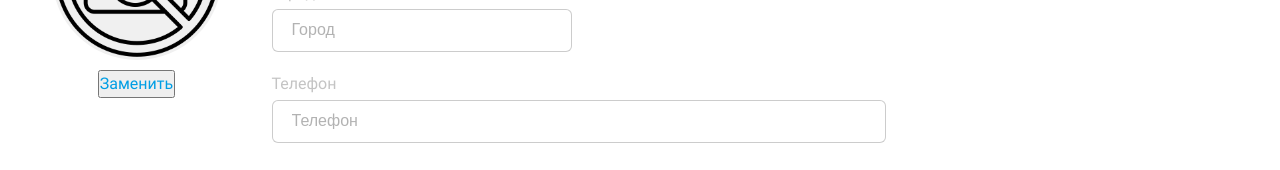
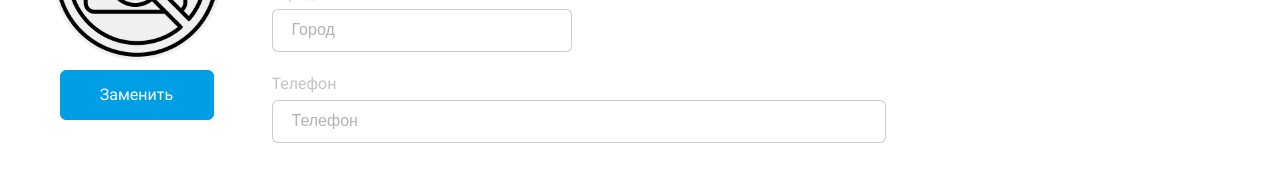
Before and after one commit to Aleksey8622/sky-pro-avito_project, a React (Create React App) app: page /profile in a window 1280 px wide. Shown: the part 497-667 px from the top of the page. Built offline with nearby package versions, Linux system fonts and the light colour scheme; no server answers; sample sign-in values are in the browser's storage.

Commit message:
снятие с публикации и финальные доработки

```diff
--- a/src/components/ArticleUser/ArticleUser.jsx
+++ b/src/components/ArticleUser/ArticleUser.jsx
@@ -1,9 +1,10 @@
 import moment from "moment";
 import React, { useEffect, useState } from "react";
 import { useSelector } from "react-redux";
-import { Link, useLocation, useParams } from "react-router-dom";
+import { Link, useLocation, useNavigate, useParams } from "react-router-dom";
 
 import {
+  useDeleteAdMutation,
   useGetAdIdQuery,
   useGetAdReviewsQuery,
 } from "../../store/redux/api-advertisement";
@@ -11,7 +12,8 @@ import {
 import "./ArticleUser.css";
 function ArticleUser() {
   const { id } = useParams();
-
+  const navigate = useNavigate();
+  const [deleteAd] = useDeleteAdMutation();
   const { data: comments, refetch } = useGetAdReviewsQuery({ id });
   const { data } = useGetAdIdQuery({ id });
   const userData = useSelector((state) => state.user.user);
@@ -43,6 +45,17 @@ function ArticleUser() {
     .format(` DD.MM.YYYY г., в h:mm`)
     .split(",");
 
+  const daleteAd = () => {
+    deleteAd({ id })
+      .unwrap()
+      .then(() => {
+        alert("Удаленно");
+        navigate("/");
+      })
+      .catch((error) => {
+        console.log(error.error);
+      });
+  };
   return (
     <>
       <main className="main">
@@ -117,6 +130,16 @@ function ArticleUser() {
                     <span>Редактировать</span>
                   </Link>
                 )}
+                {data?.user_id === userData?.id && (
+                  <button
+                    type="button"
+                    onClick={daleteAd}
+                    className="article__btn-user btn-hov02"
+                  >
+                    Снять с публикации
+                  </button>
+                )}
+
                 <div className="article__author author">
                   <div className="author__img">
                     <img
--- a/src/components/Profile/Profile.css
+++ b/src/components/Profile/Profile.css
@@ -127,12 +127,15 @@
 }
 
 .settings__change-photo {
-    margin-top: 10px;
-    margin-bottom: 30px;
-    text-decoration: none;
     font-size: 16px;
-    line-height: 24px;
-    color: #009EE4;
+    line-height: 1;
+    color: #FFFFFF;
+    width: 154px;
+    height: 50px;
+    margin: 10px 7px 0;
+    background-color: #009EE4;
+    border-radius: 6px;
+    border: 1px solid #009EE4;
 }
 
 .settings__right {
--- a/src/components/modal/addnewat/Addnewat.jsx
+++ b/src/components/modal/addnewat/Addnewat.jsx
@@ -57,6 +57,7 @@ function Addnewat({ modalEdit, setModalEdit }) {
         .then((value) => {
           alert("Отправленно");
           navigate(-1);
+
         });
     }
   };
--- a/src/store/redux/api-advertisement.js
+++ b/src/store/redux/api-advertisement.js
@@ -91,6 +91,7 @@ export const advertisementApi = createApi({
     }),
     getCurrentUserAds: builder.query({
       query: () => "/ads/me",
+      providesTags: ["ads"],
     }),
     getCurrentUser: builder.query({
       query: () => "/user",
@@ -161,6 +162,7 @@ export const advertisementApi = createApi({
         url: `/ads/${id}`,
         method: "DELETE",
       }),
+      invalidatesTags: ["ads"],
     }),
     deleteImg: builder.mutation({
       query: ({ id, file_url }) => ({
@@ -175,6 +177,7 @@ export const advertisementApi = createApi({
 });
 
 export const {
+  useDeleteAdMutation,
   useGetAdvertisementsQuery,
   useCreateAdTextMutation,
   useGetCurrentUserAdsQuery,
```
Also changed, not shown: 1 other file (tests, documents, lock files or other folders).
